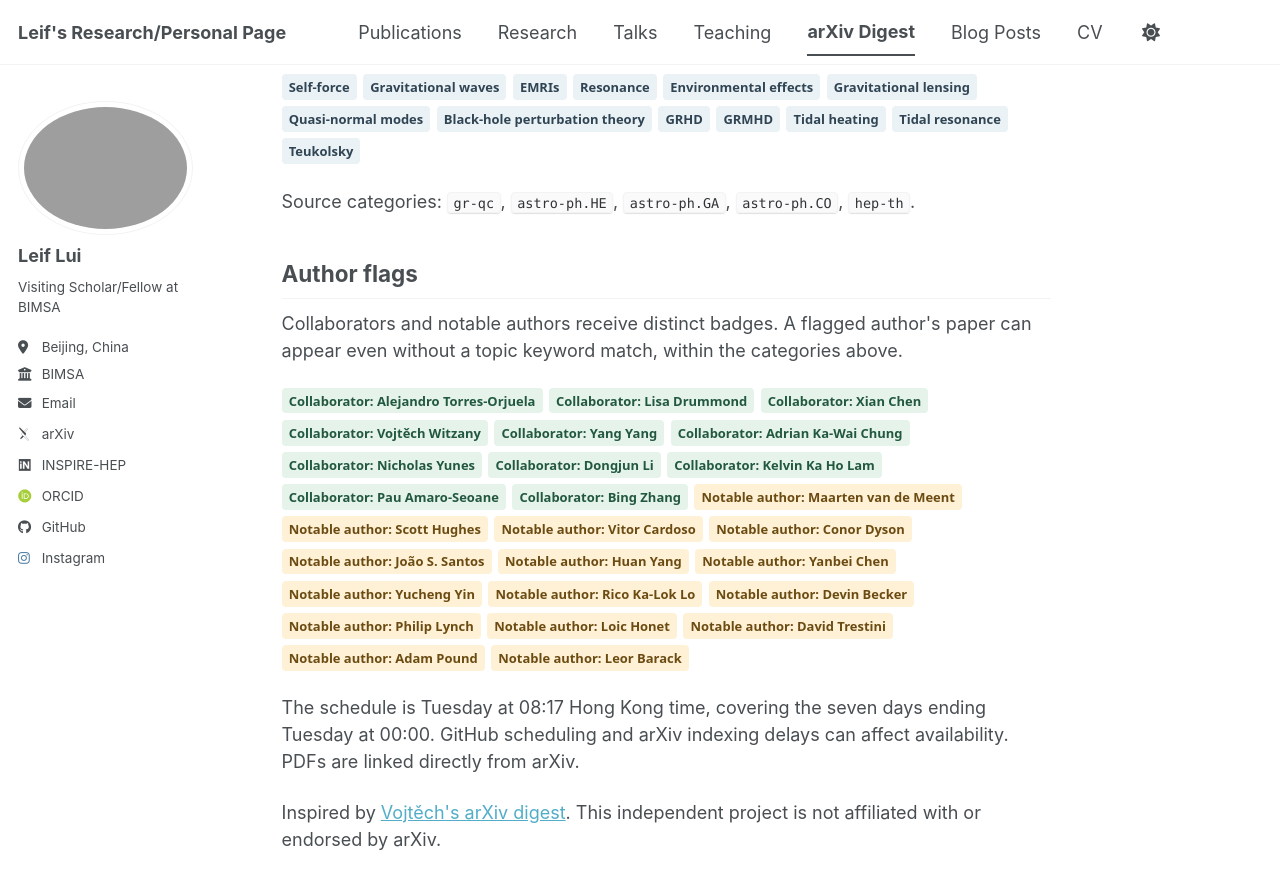
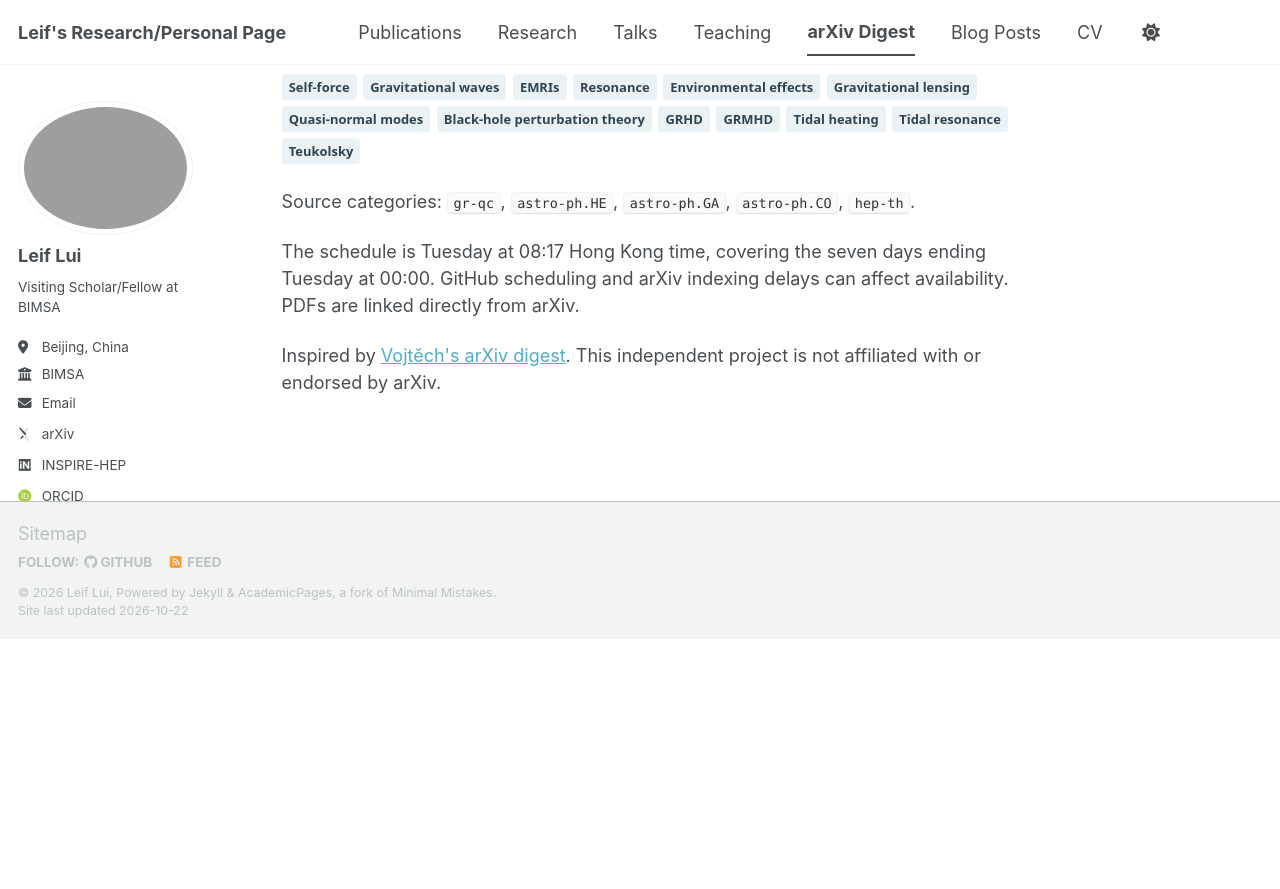
Before and after one commit to leiflui/leiflui.github.io, a Jekyll site: the page built from _pages/arxiv-digest.html, in a window 1280 px wide and 900 px high, scrolled down 696 px. Shown: the top 889 px of the window. Built offline with Jekyll 4.4.1, drawn with Linux system fonts in a browser that asks for light colours; some web fonts are replaced; a script bundle is joined from its source files by our own code; library files that are not in the unit come from our copies; after the commit the page ends 1335 px from its top, so only the background shows below that.

Commit message:
Hide author lists on arXiv digest homepage

```diff
--- a/_pages/arxiv-digest.html
+++ b/_pages/arxiv-digest.html
@@ -32,14 +32,6 @@ description: "A weekly research watch for gravitational physics and relativistic
   <p class="arxiv-badges">{% for topic in preferences.topics %}<span class="arxiv-badge">{{ topic.name | escape }}</span>{% endfor %}</p>
   <p>Source categories: {% for category in preferences.categories %}<code>{{ category | escape }}</code>{% unless forloop.last %}, {% endunless %}{% endfor %}.</p>
 
-  <h2>Author flags</h2>
-  <p>Collaborators and notable authors receive distinct badges. A flagged author's paper can appear even without a topic keyword match, within the categories above.</p>
-  <p class="arxiv-badges">
-    {% for name in preferences.author_flags.collaborators %}<span class="arxiv-badge arxiv-collaborators">Collaborator: {{ name | escape }}</span>{% endfor %}
-    {% for name in preferences.author_flags.notable_authors %}<span class="arxiv-badge arxiv-notable_authors">Notable author: {{ name | escape }}</span>{% endfor %}
-  </p>
-  {% if preferences.author_flags.collaborators.size == 0 and preferences.author_flags.notable_authors.size == 0 %}<p>No author names have been flagged yet.</p>{% endif %}
-
   <p>The schedule is Tuesday at 08:17 Hong Kong time, covering the seven days ending Tuesday at 00:00. GitHub scheduling and arXiv indexing delays can affect availability. PDFs are linked directly from arXiv.</p>
   <p>Inspired by <a href="https://github.com/VojtechW/vojtechs-arxiv-digest">Vojtěch's arXiv digest</a>. This independent project is not affiliated with or endorsed by arXiv.</p>
 </div>
```
